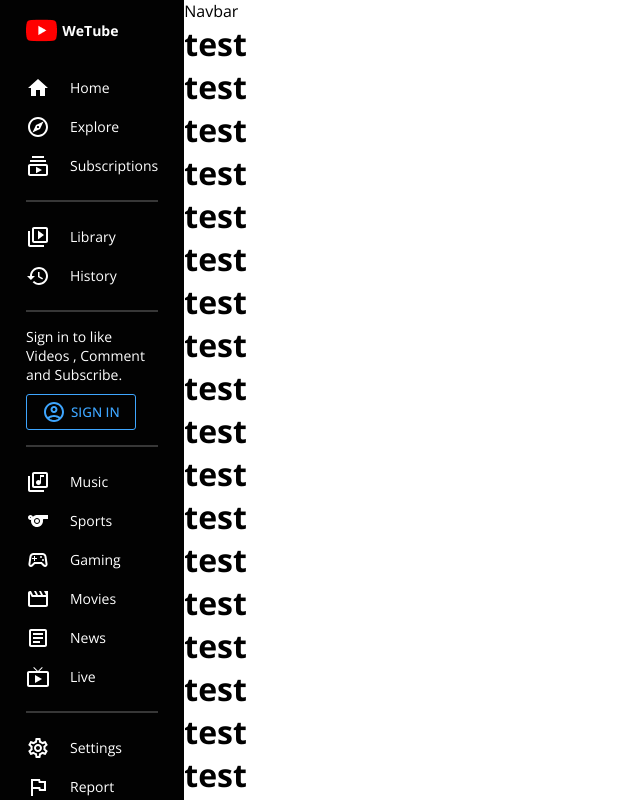
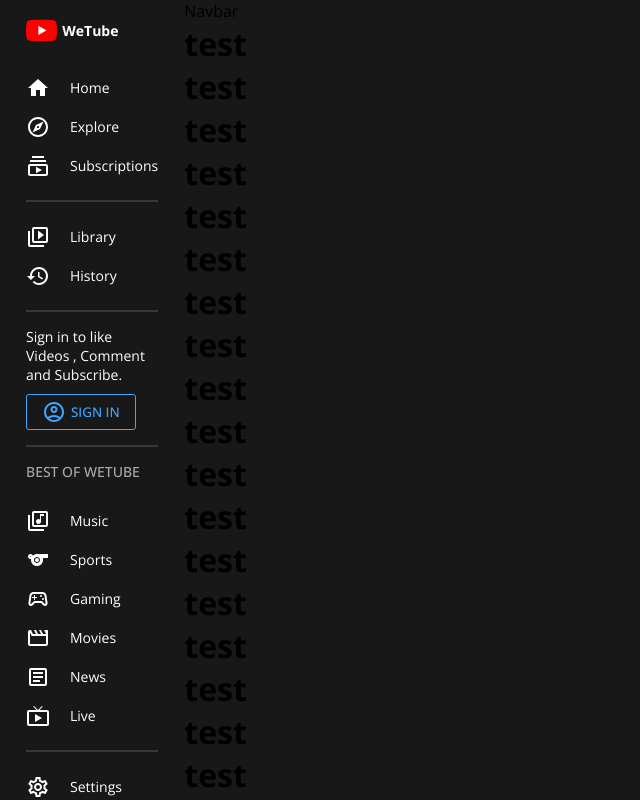
Before and after one commit to Rafhathdana/youtube-clone, a React (Create React App) app: page / in a window 1280 px wide. Shown: the top 800 px of the page, without its empty margins (0-640 px from the left). Built offline with nearby package versions, Linux system fonts and the light colour scheme.

Commit message:
color configaration added

```diff
--- a/src/App.js
+++ b/src/App.js
@@ -1,20 +1,25 @@
-import styled from "styled-components";
+import { useState } from "react";
+import styled, { ThemeProvider } from "styled-components";
 import Menu from "./components/Menu";
 import Navbar from "./components/Navbar";
+import { darkTheme, lightTheme } from "./utils/Theme";
 
 const Container=styled.div`
   display: flex;
   `;
   const Main=styled.div`
   flex: 7;
-
+  background-color:${({theme}) => theme.bg}
   `;
 
   const Wrapper =styled.div``;
 function App() {
+  const [darkMode ,setDarkMode]=useState(true)
   return (
+    <ThemeProvider theme={darkMode ? darkTheme : lightTheme}>
+
   <Container>
-    <Menu />
+    <Menu darkMode={darkMode} setDarkMode={setDarkMode} />
     <Main >
       <Navbar />
       <Wrapper>
@@ -95,6 +100,7 @@
      </Wrapper>
     </Main>
   </Container>
+    </ThemeProvider>
   );
 }
 
--- a/src/components/Menu.jsx
+++ b/src/components/Menu.jsx
@@ -19,16 +19,16 @@
 import AccountCircleOutlinedIcon from '@mui/icons-material/AccountCircleOutlined';
 const Container = styled.div`
    flex: 1;
-   background-color: #020202;
-   height: 135vh;
-   color: white;
+   background-color: ${({theme}) => theme.bg};
+   height: 100vh;
+   color: ${({theme}) => theme.text};
    font-size: 14px;
    position: sticky;
    top: 0;
 `;
 const Wrapper = styled.div`
     padding: 18px 26px;
-`
+`;
 const Logo = styled.div`
   display: flex;
   align-items: center;
@@ -45,13 +45,12 @@
     gap: 20px;
     cursor: pointer;
     padding: 7.5px 0px;
-`
+`;
 const Hr = styled.hr`
 margin: 15px 0px;
-border: 0.5px solid #373737;
+border: 0.5px solid ${({theme}) => theme.soft};
 `
-const Login=styled.div`
-`
+const Login=styled.div``
 const Button=styled.button`
 padding: 5px 15px;
 background-color: transparent;
@@ -64,9 +63,15 @@
 display: flex;
 align-items: center;
 gap: 5px;
+`;
+const Title = styled.h2`
+font-size: 14px;
+font-weight: 500;
+color:#aaaaaa;
+margin-bottom: 20px;
 `
 
-const Menu = () => {
+const Menu = ({darkMode, setDarkMode}) => {
     return (
         <Container>
             <Wrapper>
@@ -96,6 +101,7 @@
                     <Button><AccountCircleOutlinedIcon />SIGN IN</Button>
                 </Login>
                 <Hr />
+                <Title>BEST OF WETUBE</Title>
                 <Item>
                     <LibraryMusicOutlinedIcon />Music
                 </Item>
@@ -124,7 +130,7 @@
                 <Item>
                     <HelpOutlinedIcon />Help
                 </Item>
-                <Item>
+                <Item onClick={()=>setDarkMode(!darkMode)}>
                     <SettingsBrightnessOutlinedIcon />Light Mode
                 </Item>
             </Wrapper>
--- /dev/null
+++ b/src/utils/Theme.js
@@ -0,0 +1,14 @@
+export const darkTheme = {
+    bg:"#181818",
+    bgLighter:"#202020",
+    text:"white",
+    textSoft:"#aaaaaa",
+    soft:"#373737"
+}
+export const lightTheme = {
+    bg:"#f9f9f9",
+    bgLighter:"white",
+    text:"black",
+    textSoft:"#606060",
+    soft:"#f5f5f5"
+}
```
